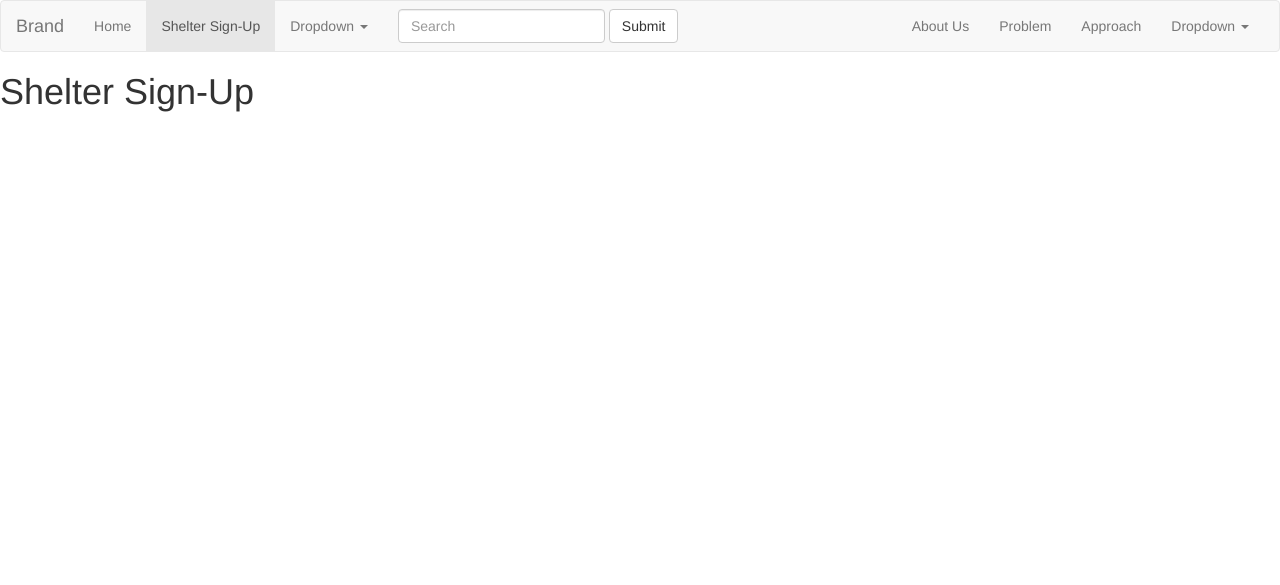
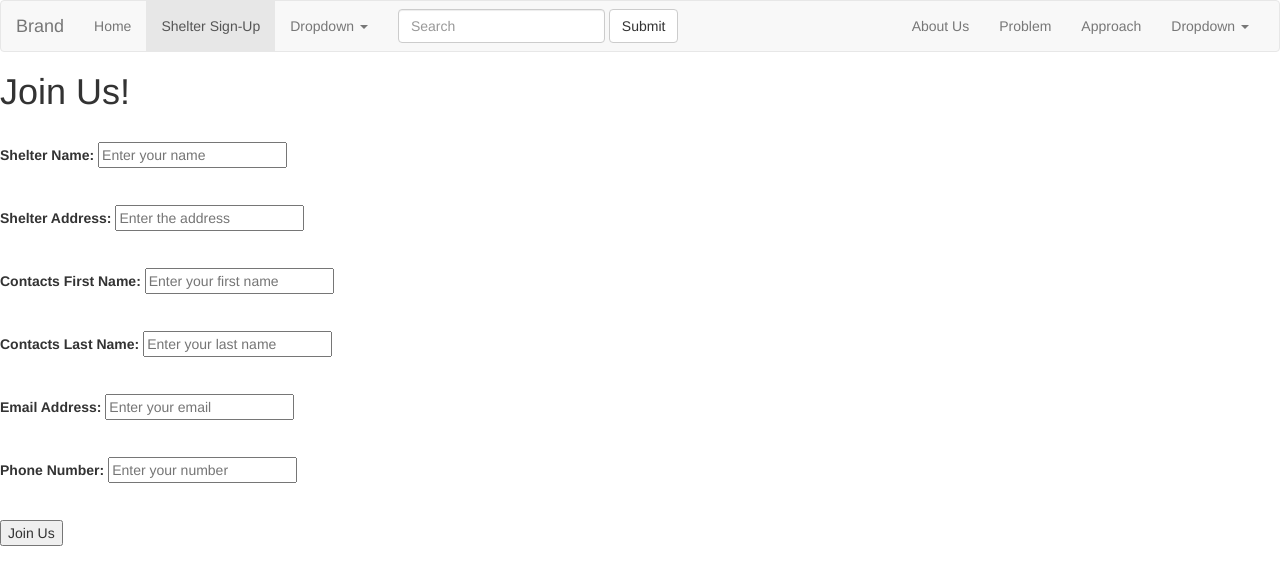
Before and after one commit to apastewk/lady_probs_hackathon, a Flask app: page /shelters in a window 1280 px wide. Shown: the top 585 px of the page. Run offline with Flask 2, Linux system fonts and the light colour scheme; some libraries are stand-ins or nearby versions.

Commit message:
Added shelter sign up form and updated shelter route.

```diff
--- a/model.py
+++ b/model.py
@@ -32,6 +32,9 @@ class Shelter(db.Model):
     email = db.Column(db.String(64),
                       unique=True,
                       nullable=False)
+
+    phone_number = db.Column(db.Integer,
+                              nullable=True)
 
     time_zone = db.Column(db.String(25),
                           nullable=True)
--- a/server.py
+++ b/server.py
@@ -43,10 +43,32 @@ def landing():
 
 
 @app.route('/shelters')
-def shelters():
+def shelters_form():
     """Shelters that are interested in becoming involved can sign up here."""
 
     return render_template("shelter_sign_up.html")
+
+
+@app.route('/shelters', methods=['POST'])
+def add_shelter():
+    """Adds the new shelters to the database."""
+
+    shelter_name = request.form.get('sheltername')
+    shelter_address = request.form.get('address')
+    first_name = request.form.get('firstname')
+    last_name = request.form.get('lastname')
+    email = request.form.get('email')
+    number = request.form.get('number')
+
+    new_shelter = Shelter(shelter_name=shelter_name,
+                          shelter_address=shelter_address,
+                          first_name=first_name,
+                          last_name=last_name,
+                          email=email,
+                          number=number)
+
+    db.session.add(new_shelter)
+    db.session.commit()
 
 
 @app.route('/about-us')
--- a/templates/base.html
+++ b/templates/base.html
@@ -1,7 +1,7 @@
 
 <html>
 <head>
-
+    <title>{% block title %}TITLE GOES HERE{% endblock %}</title>
     <script src="https://ajax.googleapis.com/ajax/libs/jquery/1.11.3/jquery.min.js"></script>
     <script src="https://code.jquery.com/jquery-2.1.4.min.js"></script>
 
@@ -10,7 +10,7 @@
     <link rel="stylesheet" href="/static/css/stylesheet.css">
 
 </head>
-
+<body>
     <nav class="navbar navbar-default">
       <div class="container-fluid">
         <!-- Brand and toggle get grouped for better mobile display -->
@@ -73,12 +73,7 @@
         </div><!-- /.navbar-collapse -->
       </div><!-- /.container-fluid -->
     </nav>
-
-{% block content %}
-
-
-{% endblock %}
-
     <script src="https://maxcdn.bootstrapcdn.com/bootstrap/3.3.4/js/bootstrap.min.js"></script>
-
+    {% block body %}BODY GOES HERE{% endblock %}
+</body>
 </html>
--- a/templates/shelter_sign_up.html
+++ b/templates/shelter_sign_up.html
@@ -1,6 +1,44 @@
 {% extends 'base.html' %}
+{% block title %}Shelter Sign-up Form{% endblock %}
 
+{% block body %}
 
-{% block content %}
-<h1>Shelter Sign-Up</h1>
+    <h1>Join Us!</h1>
+    <br>
+    <form action="/shelters" method="POST" role="form">
+        <div class="form-group">
+            <label for="field-shelter-name">Shelter Name: </label>
+            <input type="text" name="sheltername" placeholder="Enter your name" id="field-shelter-name" required>
+        </div>
+        <br>
+        <div class="form-group">
+            <label for="field-address">Shelter Address: </label>
+            <input type="text" name="address" placeholder="Enter the address" id="field-address" required>
+        </div>
+        <br>
+        <div class="form-group">
+            <label for="field-first-name">Contacts First Name: </label>
+            <input type="text" name="firstname" placeholder="Enter your first name" id="field-first-name" required>
+        </div>
+        <br>
+        <div class="form-group">
+            <label for="field-last-name">Contacts Last Name: </label>
+            <input type="text" name="lastname" placeholder="Enter your last name" id="field-last-name" required>
+        </div>
+        <br>
+        <div class="form-group">
+            <label for="field-email">Email Address: </label>
+            <input type="text" name="email" placeholder="Enter your email" id="field-email" required>
+        </div>
+        <br>
+        <div class="form-group">
+            <label for="field-number">Phone Number: </label>
+            <input type="number" name="phonenumber" placeholder="Enter your number" id="field-number">
+        </div>
+        <br>
+        <div class="form-group">
+            <input type="submit" value="Join Us">
+        </div>
+    </form>
+
 {% endblock %}
```
Also changed, not shown: 1 other file. Lines whose indentation alone changed are shown as unchanged.
